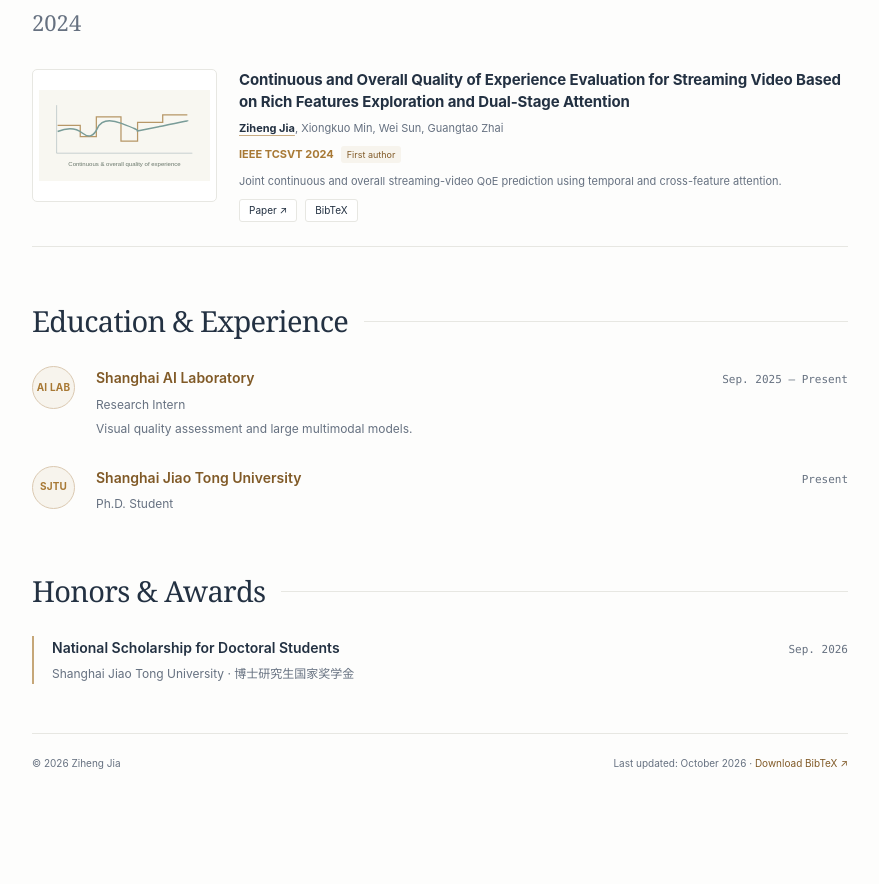
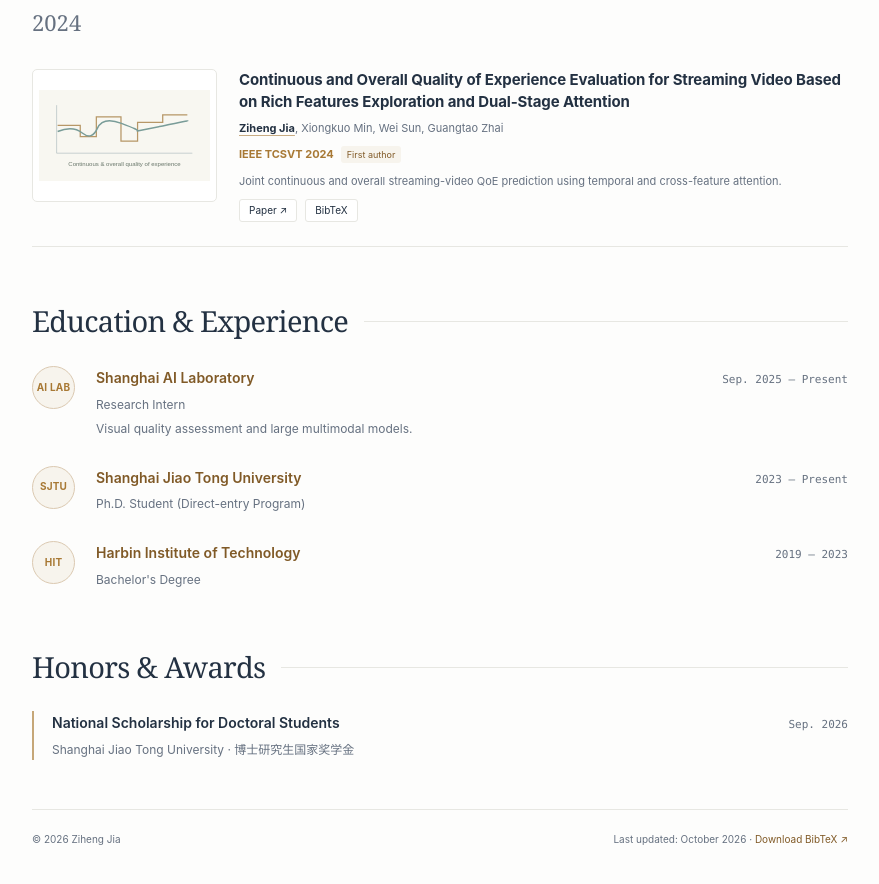
Before and after one commit to jzhws/jzhws.github.io, a plain HTML site: page index.html in a window 1280 px wide. Shown: the part 3099-3983 px from the top of the page, without its empty margins (350-1229 px from the left). Before the commit the page ends 3942 px from the top, so only its background shows below. Drawn offline with Linux system fonts and the light colour scheme.

Commit message:
Add undergraduate and direct-entry PhD education details

```diff
--- a/index.html
+++ b/index.html
@@ -67,7 +67,8 @@
     <section id="experience">
       <h2 class="section-title">Education &amp; Experience</h2>
       <div class="experience-row"><div class="institution-mark" aria-hidden="true">AI LAB</div><div><div class="experience-title"><h3><a href="https://www.shlab.org.cn/">Shanghai AI Laboratory</a></h3><time class="date" datetime="2025-09">Sep. 2025 – Present</time></div><p>Research Intern</p><p>Visual quality assessment and large multimodal models.</p></div></div>
-      <div class="experience-row"><div class="institution-mark" aria-hidden="true">SJTU</div><div><div class="experience-title"><h3><a href="https://en.sjtu.edu.cn/">Shanghai Jiao Tong University</a></h3><span class="date">Present</span></div><p>Ph.D. Student</p></div></div>
+      <div class="experience-row"><div class="institution-mark" aria-hidden="true">SJTU</div><div><div class="experience-title"><h3><a href="https://en.sjtu.edu.cn/">Shanghai Jiao Tong University</a></h3><span class="date">2023 – Present</span></div><p>Ph.D. Student (Direct-entry Program)</p></div></div>
+      <div class="experience-row"><div class="institution-mark" aria-hidden="true">HIT</div><div><div class="experience-title"><h3><a href="https://en.hit.edu.cn/">Harbin Institute of Technology</a></h3><span class="date">2019 – 2023</span></div><p>Bachelor's Degree</p></div></div>
     </section>
     <section id="honors"><h2 class="section-title">Honors &amp; Awards</h2><div class="award"><div class="experience-title"><h3>National Scholarship for Doctoral Students</h3><time class="date" datetime="2026-09">Sep. 2026</time></div><p>Shanghai Jiao Tong University · 博士研究生国家奖学金</p></div></section>
     <footer><span>© 2026 Ziheng Jia</span><span>Last updated: October 2026 · <a href="publications.bib" download>Download BibTeX ↗</a></span></footer>
```
